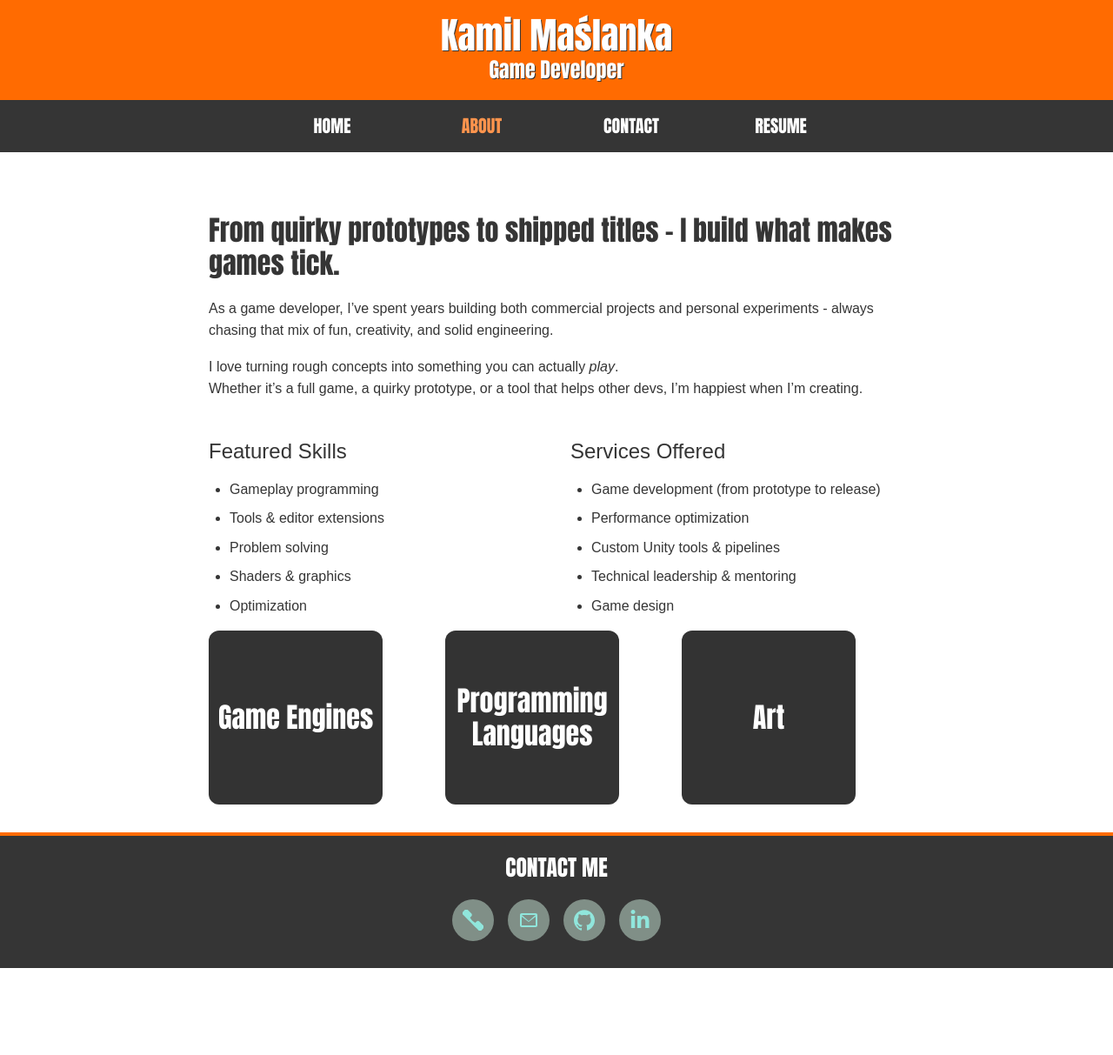
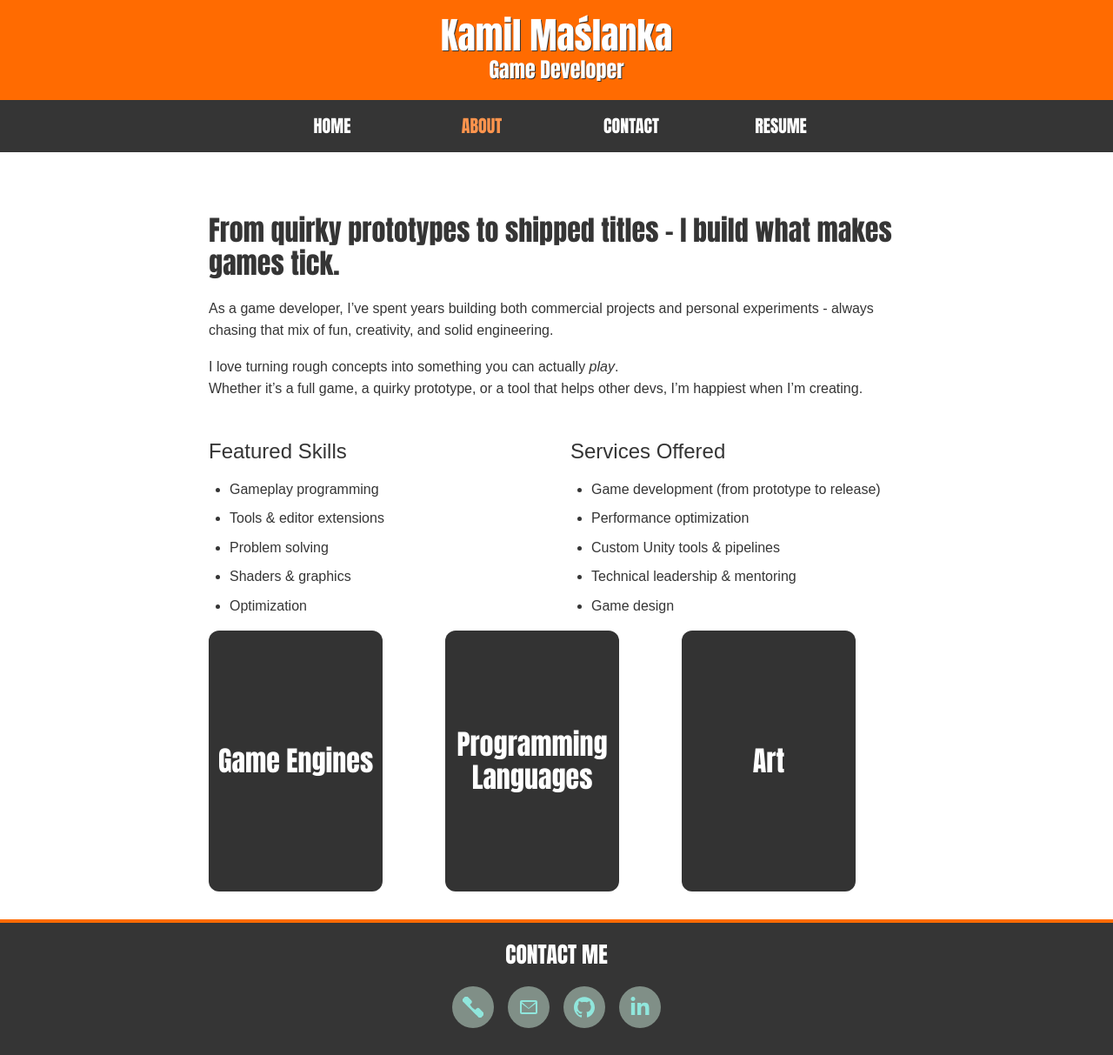
Before and after one commit to juna8001/juna8001.github.io, a Jekyll site: the page built from pages/about.md, in a window 1280 px wide. Shown: the whole page at 87% size. Built offline with Jekyll 4.4.1, drawn with Linux system fonts in a browser that asks for light colours; before the commit the page ends 1113 px from its top, so only the background shows below that.

Commit message:
style improvements

```diff
--- a/assets/styles/tech_stack.css
+++ b/assets/styles/tech_stack.css
@@ -1,6 +1,6 @@
 .card {
     width: 200px;
-    height: 200px;
+    height: 300px;
     perspective: 1000px;
 }
 
@@ -38,6 +38,8 @@
     transform: rotateY(180deg);
 }
 
+/* TECH */
+
 .tech-stack-grid {
     display: grid;
     grid-template-columns: repeat(auto-fit, minmax(200px, 1fr));
@@ -70,3 +72,10 @@
     font-size: 32px;
     text-align: center;
 }
+
+/* CUSTOM STYLES */
+
+.game-engines .card-back{
+    background: #173a65;
+    color: white;
+}
```
